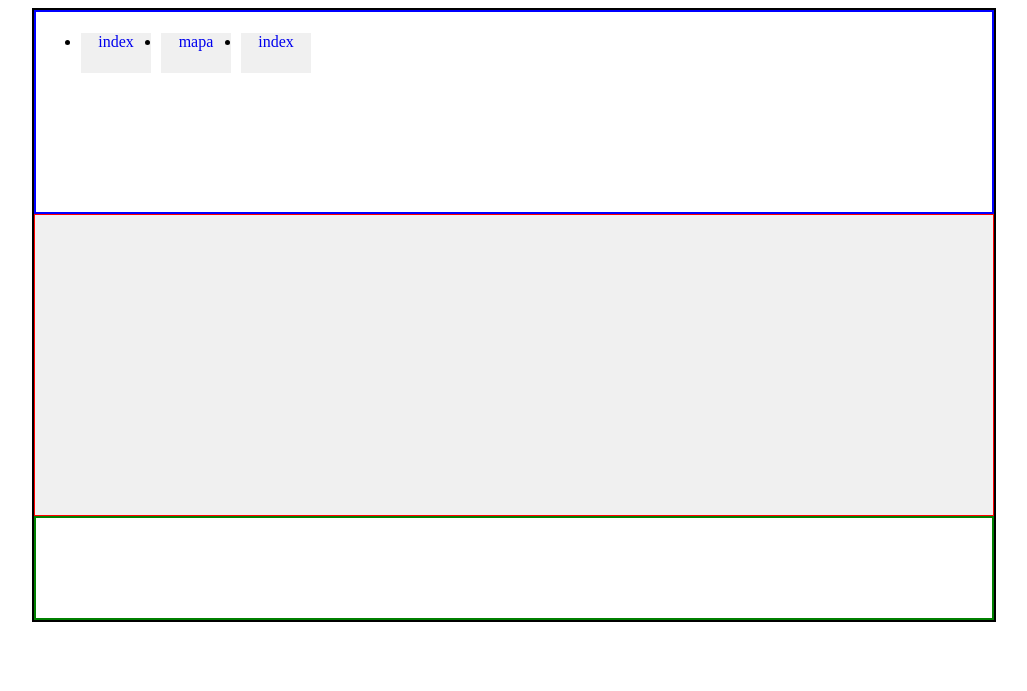
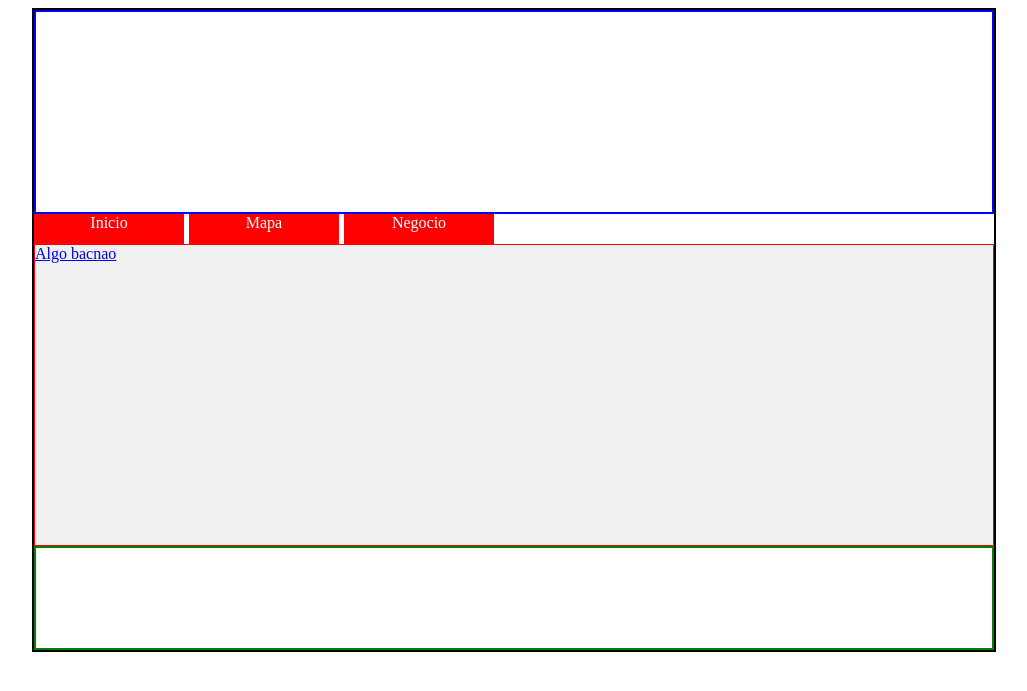
Before and after one commit to BlaShadow/Afros, a PHP site: page / in a window 1280 px wide. Shown: the top 691 px of the page, without its empty margins (126-1153 px from the left). Run offline with PHP 8.4, Linux system fonts and the light colour scheme.

Commit message:
el index con diseno raro :)

```diff
--- a/css/style.css
+++ b/css/style.css
@@ -42,14 +42,30 @@
 	margin-top:50px;
 }
 
-li{
+
+/***************************************/
+
+.item{
+
+	width:150px;
+	height:30px;
+	background-color:red;
 	float:left;
-	text-decoration:none;
-	width:70px;
-	height:40px;
-	background-color:#f0f0f0;
-	margin:5px;
+	margin:0 5 0 0;
+	color:white;
 	text-align:center;
 
 }
-li a{ text-decoration:none;}
+#menu a{
+
+	text-decoration:none;
+
+}
+
+
+#menu div:hover{
+
+	background-color:white;
+	color:black;
+
+}
--- a/index.html
+++ b/index.html
@@ -14,20 +14,24 @@
 
 		<div id="header">
 
-			<ul>
 
-			<li><a href="index.html">index</a></li>
-			<li><a href="mapa.html">mapa</a></li>
-			<li><a href="negocio.html">index</a></li>
 
-			</ul>
+		</div>
+
+		<div id="menu">
+
+				<a href="index.html"><div class="item">Inicio</div></a>
+				<a href="mapa.html"><div class="item">Mapa</div></a>
+				<a href="negocio.html"><div class="item">Negocio</div></a>
+
+		<div style="clear:both"></div>
 
 		</div>
 
 		<div id="body">
 
-			<div></div>
 
+		<a href="#" >Algo bacnao</a>
 		</div>
 
 		<div id="footer"></div>
```
